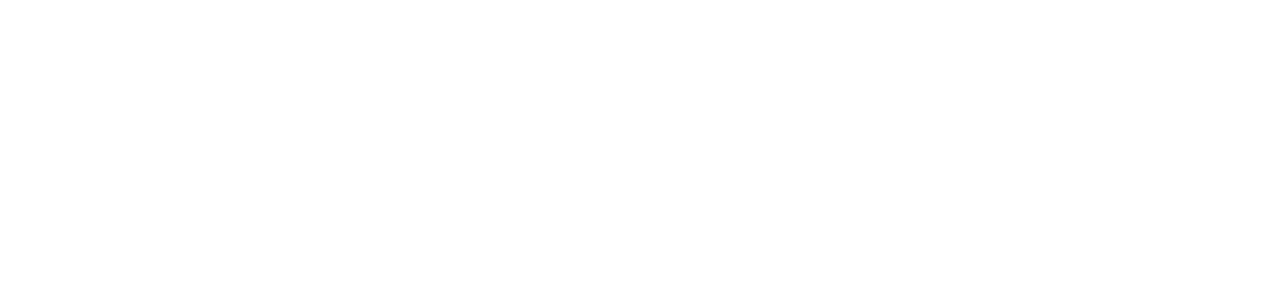
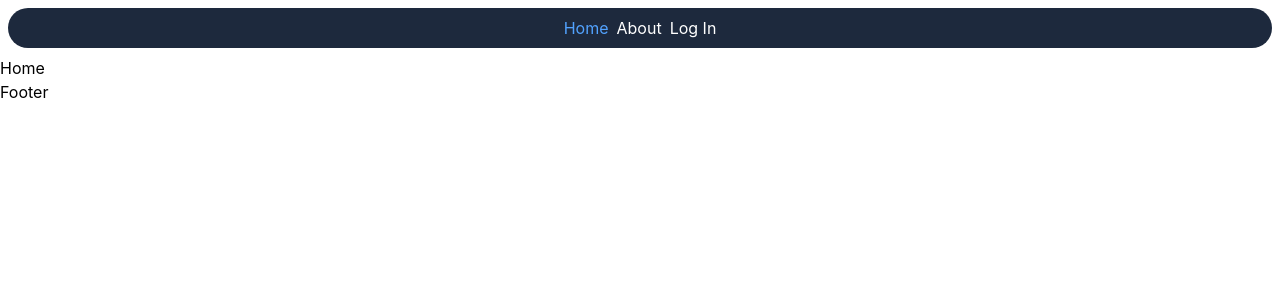
Before and after one commit to sandro-dev26/devVault, a React (Vite) app: page / in a window 1280 px wide. Shown: the top 300 px of the page. Built offline with nearby package versions, Linux system fonts and the light colour scheme.

Commit message:
Implement routing structure with layouts

```diff
--- a/src/App.tsx
+++ b/src/App.tsx
@@ -1,9 +1,10 @@
 import "./App.css";
+import AppRouter from "./router/AppRouter";
 
 function App() {
   return (
     <>
-      <div></div>
+      <AppRouter />
     </>
   );
 }
--- /dev/null
+++ b/src/components/Navbar.tsx
@@ -0,0 +1,43 @@
+import { NavLink } from "react-router-dom";
+
+function Navbar() {
+  return (
+    <>
+      <div className="flex flex-row gap-2 bg-slate-800 text-white m-2 p-2 justify-center items-center rounded-full">
+        <NavLink
+          to="/"
+          end
+          className={({ isActive }) =>
+            isActive
+              ? "text-blue-400 transition-all duration-200"
+              : "text-white transition-all duration-200"
+          }
+        >
+          Home
+        </NavLink>
+        <NavLink
+          to="/about"
+          className={({ isActive }) =>
+            isActive
+              ? "text-blue-400 transition-all duration-200"
+              : "text-white transition-all duration-200"
+          }
+        >
+          About
+        </NavLink>
+        <NavLink
+          to="/login"
+          className={({ isActive }) =>
+            isActive
+              ? "text-blue-400 transition-all duration-200"
+              : "text-white transition-all duration-200"
+          }
+        >
+          Log In
+        </NavLink>
+      </div>
+    </>
+  );
+}
+
+export default Navbar;
--- /dev/null
+++ b/src/layouts/AuthLayout.tsx
@@ -0,0 +1,13 @@
+import { Outlet } from "react-router-dom";
+
+function Authlayout() {
+  return (
+    <>
+      <Outlet />
+
+      <p>LOG IN</p>
+    </>
+  );
+}
+
+export default Authlayout;
--- /dev/null
+++ b/src/layouts/MainLayout.tsx
@@ -0,0 +1,16 @@
+import { Outlet } from "react-router-dom";
+import Navbar from "../components/Navbar";
+
+function Mainlayout() {
+  return (
+    <>
+      <Navbar />
+
+      <Outlet />
+
+      <h2>Footer</h2>
+    </>
+  );
+}
+
+export default Mainlayout;
--- /dev/null
+++ b/src/pages/About.tsx
@@ -0,0 +1,9 @@
+function About() {
+  return (
+    <>
+      <h1>About</h1>
+    </>
+  );
+}
+
+export default About;
--- /dev/null
+++ b/src/pages/Home.tsx
@@ -0,0 +1,9 @@
+function Home() {
+  return (
+    <>
+      <h1>Home</h1>
+    </>
+  );
+}
+
+export default Home;
--- /dev/null
+++ b/src/pages/Login.tsx
@@ -0,0 +1,9 @@
+function LogIn() {
+  return (
+    <>
+      <h1>About</h1>
+    </>
+  );
+}
+
+export default LogIn;
--- /dev/null
+++ b/src/pages/NotFound.tsx
@@ -0,0 +1,14 @@
+import { Link } from "react-router-dom";
+
+function NotFound() {
+  return (
+    <>
+      <h1>404</h1>
+      <p>Page not found.</p>
+
+      <Link to="/">Go Home</Link>
+    </>
+  );
+}
+
+export default NotFound;
--- /dev/null
+++ b/src/router/AppRouter.tsx
@@ -0,0 +1,28 @@
+import { BrowserRouter, Routes, Route } from "react-router-dom";
+import Home from "../pages/Home";
+import About from "../pages/About";
+import LogIn from "../pages/Login";
+import NotFound from "../pages/NotFound";
+import MainRoute from "../layouts/MainLayout";
+import Authlayout from "../layouts/AuthLayout";
+
+function AppRouter() {
+  return (
+    <BrowserRouter>
+      <Routes>
+        <Route element={<MainRoute />}>
+          <Route path="/" element={<Home />} />
+          <Route path="/about" element={<About />} />
+        </Route>
+
+        <Route element={<Authlayout />}>
+          <Route path="/login" element={<LogIn />} />
+        </Route>
+
+        <Route path="*" element={<NotFound />} />
+      </Routes>
+    </BrowserRouter>
+  );
+}
+
+export default AppRouter;
```
